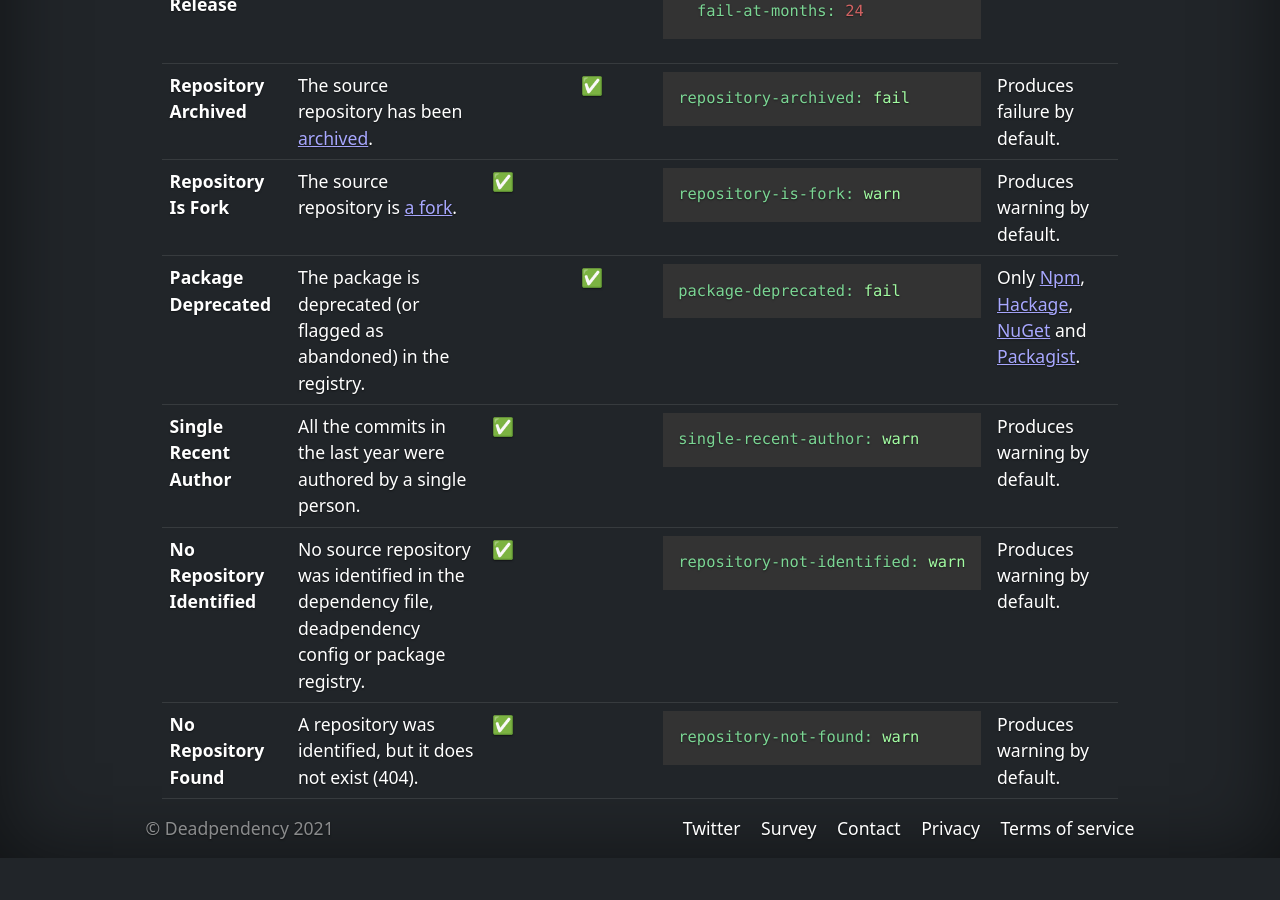
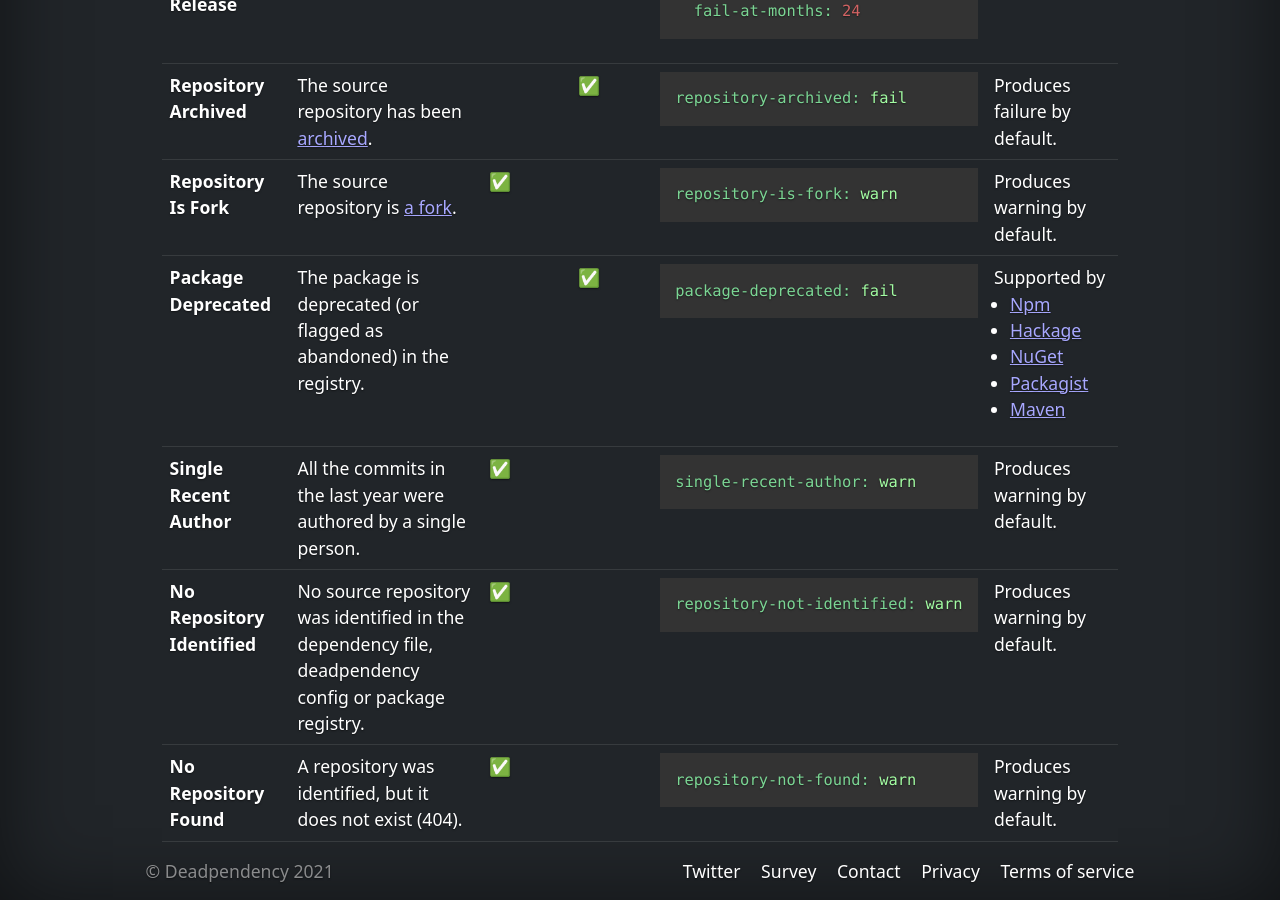
Before and after one commit to deadpendency/deadpendency.github.io, a Jekyll site: the page built from docs/rules.html, in a window 1280 px wide and 900 px high, scrolled down 778 px. Built offline with Jekyll 4.4.1, drawn with Linux system fonts in a browser that asks for light colours; nearby versions of some CDN libraries; before the commit the page ends 1636 px from its top, so only the background shows below that.

Commit message:
Include relocation deprecation support

```diff
--- a/_layouts/default.html
+++ b/_layouts/default.html
@@ -15,7 +15,7 @@
     <link rel="stylesheet" href="https://cdnjs.cloudflare.com/ajax/libs/font-awesome/5.15.3/css/fontawesome.min.css" integrity="sha512-OdEXQYCOldjqUEsuMKsZRj93Ht23QRlhIb8E/X0sbwZhme8eUw6g8q7AdxGJKakcBbv7+/PX0Gc2btf7Ru8cZA==" crossorigin="anonymous" />
     <link rel="stylesheet" href="https://cdnjs.cloudflare.com/ajax/libs/font-awesome/5.15.3/css/solid.min.css" integrity="sha512-jQqzj2vHVxA/yCojT8pVZjKGOe9UmoYvnOuM/2sQ110vxiajBU+4WkyRs1ODMmd4AfntwUEV4J+VfM6DkfjLRg==" crossorigin="anonymous" />
     <link rel="stylesheet" href="https://cdnjs.cloudflare.com/ajax/libs/font-awesome/5.15.3/css/brands.min.css" integrity="sha512-apX8rFN/KxJW8rniQbkvzrshQ3KvyEH+4szT3Sno5svdr6E/CP0QE862yEeLBMUnCqLko8QaugGkzvWS7uNfFQ==" crossorigin="anonymous" />
-    <link rel="stylesheet" href="https://cdnjs.cloudflare.com/ajax/libs/highlight.js/10.7.2/styles/agate.min.css" integrity="sha512-dtcZayDwnLWcHMKRgV5S5qk2T4+jz45M89ychxm+Rl9/bA/SiqD59y9ZNoMVDFo7Hnss/O8MruCqWLL5yDv/aQ==" crossorigin="anonymous" />
+    <link rel="stylesheet" href="https://cdnjs.cloudflare.com/ajax/libs/highlight.js/11.0.1/styles/agate.min.css" integrity="sha512-wI7oXtzNHj/bqfLA3P6x3XYbcwzsnIKaPLfjjX8ZAXhc65+kSI6sh8gLOOByOKImokAjHUQR0xAJQ/xZTzwuOA==" crossorigin="anonymous" referrerpolicy="no-referrer" />
 
     <link rel="stylesheet" href="{{ site.baseurl }}/styles.css">
   </head>
@@ -58,7 +58,7 @@
       </footer>
     </div>
 
-    <script src="https://cdnjs.cloudflare.com/ajax/libs/highlight.js/10.7.2/highlight.min.js" integrity="sha512-s+tOYYcC3Jybgr9mVsdAxsRYlGNq4mlAurOrfNuGMQ/SCofNPu92tjE7YRZCsdEtWL1yGkqk15fU/ark206YTg==" crossorigin="anonymous"></script>
+    <script src="https://cdnjs.cloudflare.com/ajax/libs/highlight.js/11.0.1/highlight.min.js" integrity="sha512-W7EehcwtSbRF63FIQlXEOOd5mnq0Et0V0nUOvwcUvjnCKgOLLYbqriQxEQSp63sfrkryxIg/A/O8v8O18QwQCQ==" crossorigin="anonymous" referrerpolicy="no-referrer"></script>
     <script>hljs.initHighlightingOnLoad();</script>
     <!-- Global site tag (gtag.js) - Google Analytics -->
     <script async src="https://www.googletagmanager.com/gtag/js?id=UA-175234743-1"></script>
--- a/docs/rules.html
+++ b/docs/rules.html
@@ -95,7 +95,15 @@ redirect_from:
       <td>
         <pre><code class="language-yaml">package-deprecated: fail</code></pre>
       </td>
-      <td>Only <a href="https://docs.npmjs.com/deprecating-and-undeprecating-packages-or-package-versions" target="_blank" rel="noopener">Npm</a>, <a href="https://hackage.haskell.org/packages/deprecated" target="_blank" rel="noopener">Hackage</a>, <a href="https://docs.microsoft.com/en-us/nuget/nuget-org/deprecate-packages" target="_blank" rel="noopener">NuGet</a> and <a href="https://getcomposer.org/doc/04-schema.md#abandoned" target="_blank" rel="noopener">Packagist</a>.</td>
+      <td>Supported by
+        <ul>
+          <li><a href="https://docs.npmjs.com/deprecating-and-undeprecating-packages-or-package-versions" target="_blank" rel="noopener">Npm</a></li>
+          <li><a href="https://hackage.haskell.org/packages/deprecated" target="_blank" rel="noopener">Hackage</a></li>
+          <li><a href="https://docs.microsoft.com/en-us/nuget/nuget-org/deprecate-packages" target="_blank" rel="noopener">NuGet</a></li>
+          <li><a href="https://getcomposer.org/doc/04-schema.md#abandoned" target="_blank" rel="noopener">Packagist</a></li>
+          <li><a href="https://maven.apache.org/guides/mini/guide-relocation.html" target="_blank" rel="noopener">Maven</a></li>
+        </ul>
+      </td>
     </tr>
     <tr>
       <th scope="row">Single Recent Author</td>
```
Also changed, not shown: Gemfile.lock, 1 other file.
